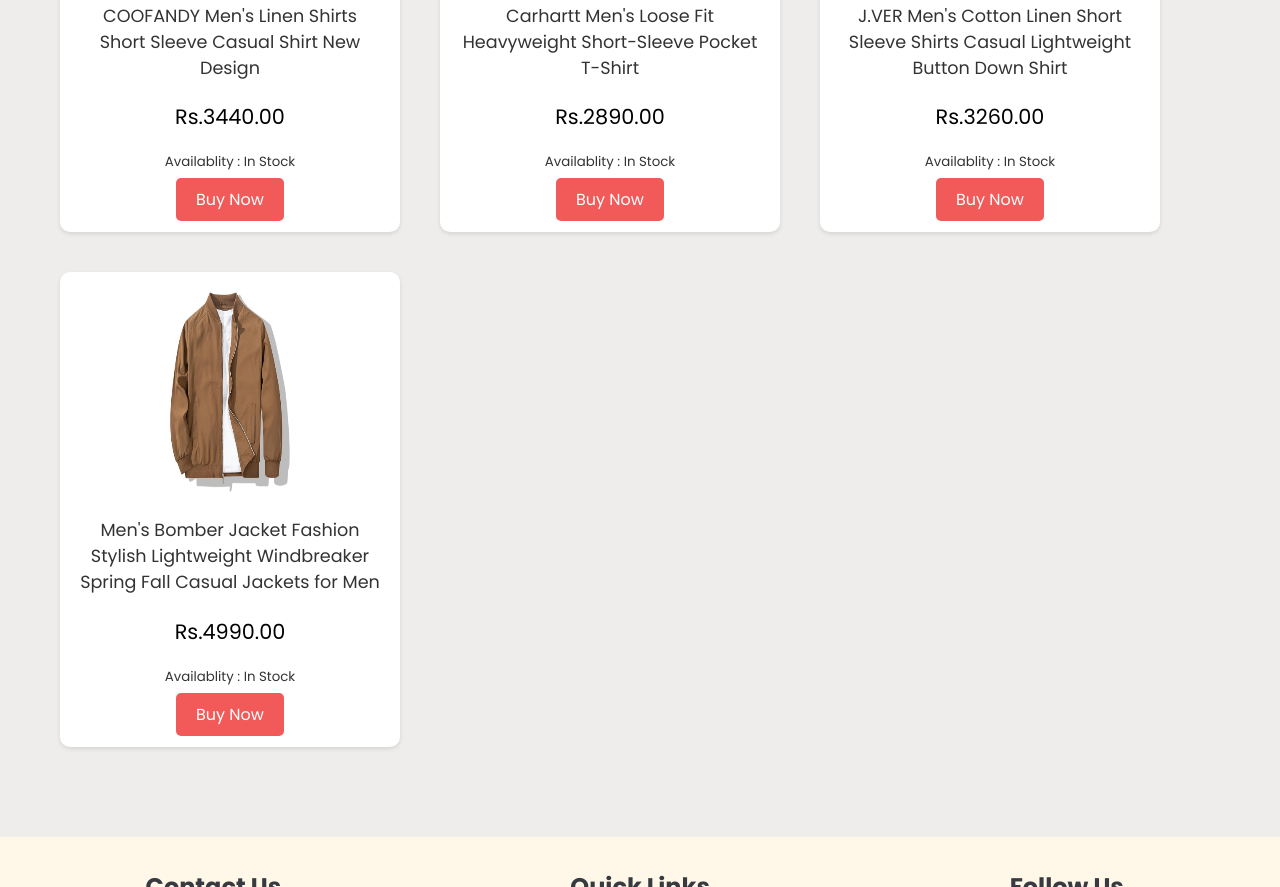
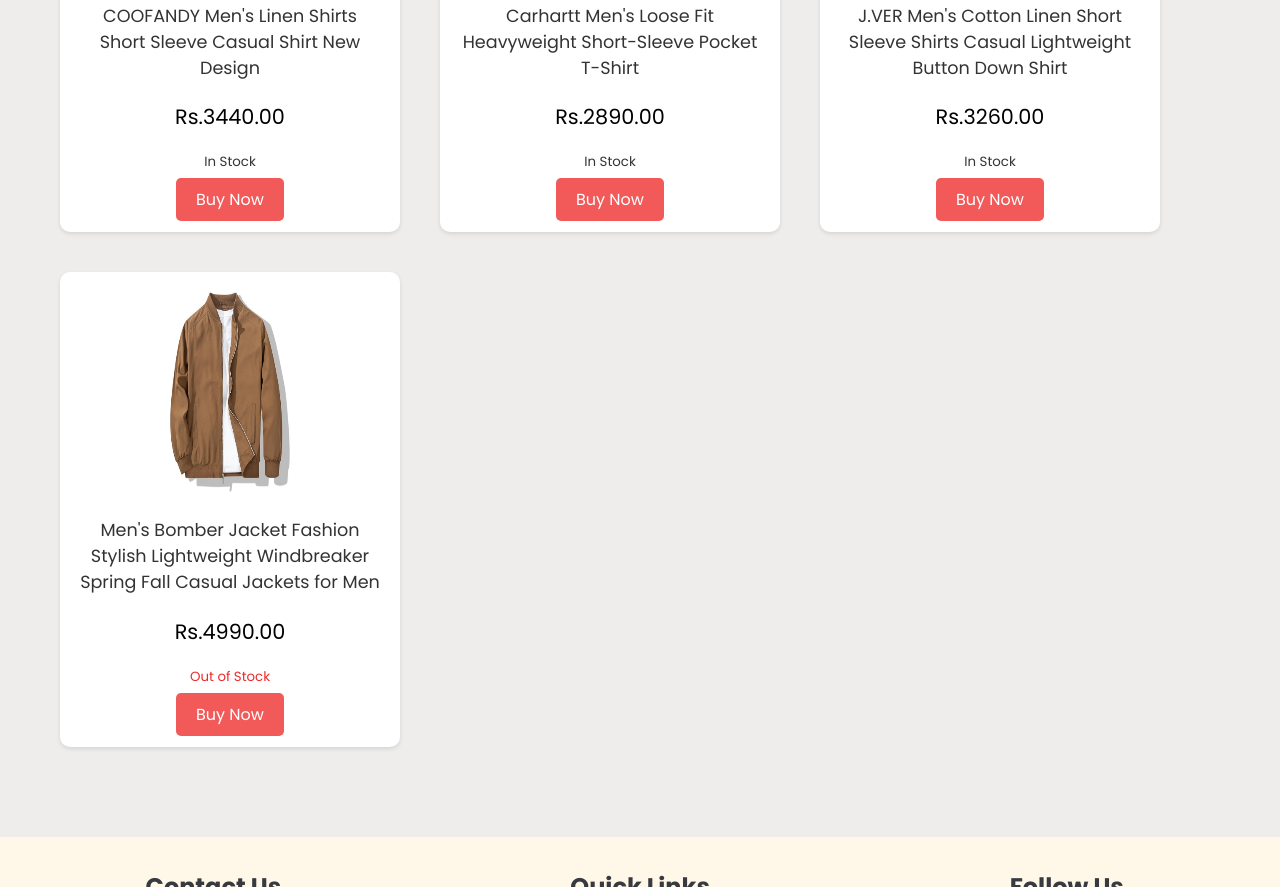
Before and after one commit to DinukaS2004/Retail-Store, a plain HTML site: page mens.html in a window 1280 px wide. Shown: the part 559-1446 px from the top of the page. Drawn offline with Linux system fonts and the light colour scheme.

Commit message:
Finalize

```diff
--- a/mens.html
+++ b/mens.html
@@ -235,6 +235,10 @@
       .product .availablity {
         font-size: smaller;
       }
+      .product .availablity1{
+        font-size: smaller;
+        color: #ED2B2A;
+      }
     </style>
     <!-- Fonts -->
 
@@ -271,7 +275,7 @@
                 <img src="images/img2.jpg" alt="Men's Shirt"> <!-- Placeholder for product image -->
                 <p>COOFANDY Men's Linen Shirts Short Sleeve Casual Shirt New Design</p>
                 <p class="price">Rs.3440.00</p>
-                <p class="availablity">Availablity : In Stock</p>
+                <p class="availablity">In Stock</p>
                 <a href="#">Buy Now</a>
             </div>
 
@@ -279,7 +283,7 @@
                 <img src="images/img6.webp" alt="Men's Jeans"> <!-- Placeholder for product image -->
                 <p>Carhartt Men's Loose Fit Heavyweight Short-Sleeve Pocket T-Shirt</p>
                 <p class="price">Rs.2890.00</p>
-                <p class="availablity">Availablity : In Stock</p>
+                <p class="availablity">In Stock</p>
                 <a href="#">Buy Now</a>
             </div>
 
@@ -287,7 +291,7 @@
                 <img src="images/img4.jpg"> <!-- Placeholder for product image -->
                 <p>J.VER Men's Cotton Linen Short Sleeve Shirts Casual Lightweight Button Down Shirt</p>
                 <p class="price">Rs.3260.00</p>
-                <p class="availablity">Availablity : In Stock</p>
+                <p class="availablity">In Stock</p>
                 <a href="#">Buy Now</a>
             </div>
 
@@ -295,7 +299,7 @@
                 <img src="images/img5.jpg" alt="Men's Shoes"> <!-- Placeholder for product image -->
                 <p>Men's Bomber Jacket Fashion Stylish Lightweight Windbreaker Spring Fall Casual Jackets for Men</p>
                 <p class="price">Rs.4990.00</p>
-                <p class="availablity">Availablity : In Stock</p>
+                <p class="availablity1">Out of Stock</p>
                 <a href="#">Buy Now</a>
             </div>
         </div>
```
Also changed, not shown: kids.html (+4 -4 lines), new-arrivals.html (+4 -4 lines), womens.html (+4 -4 lines).
